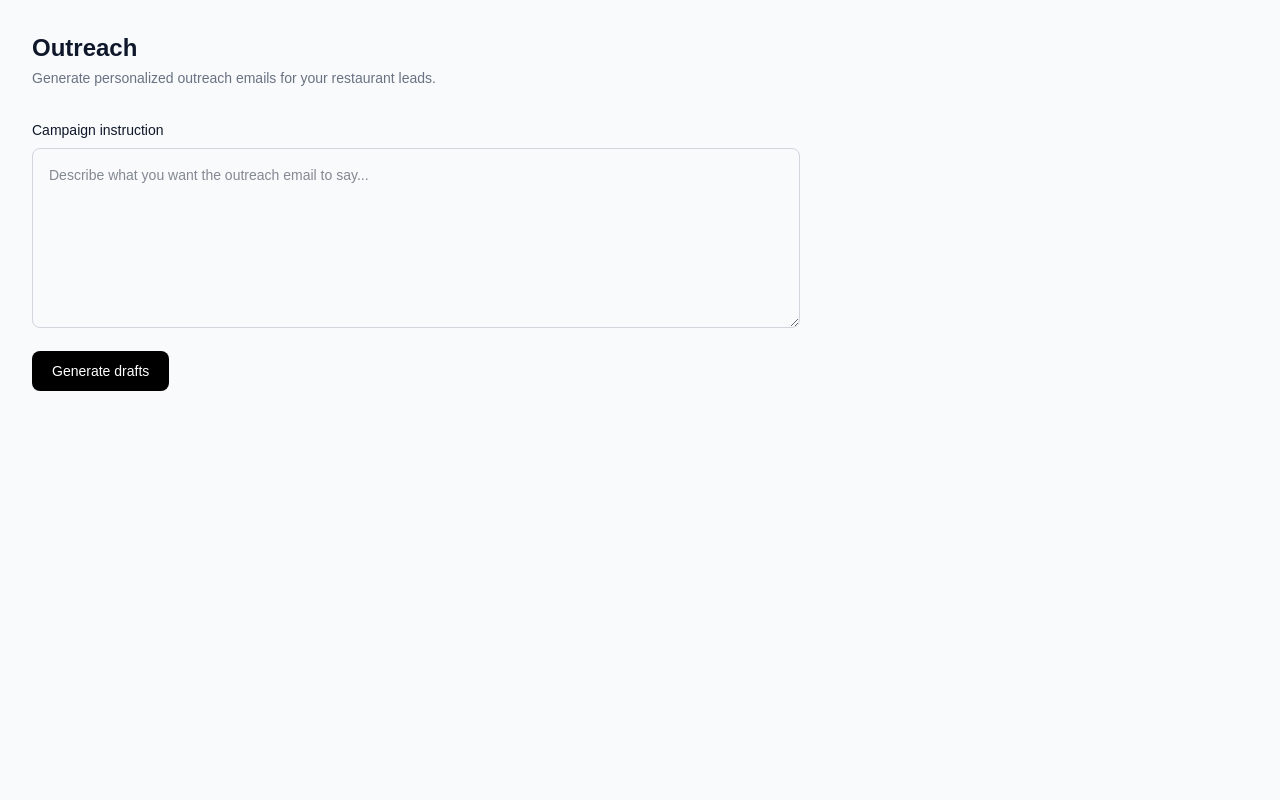
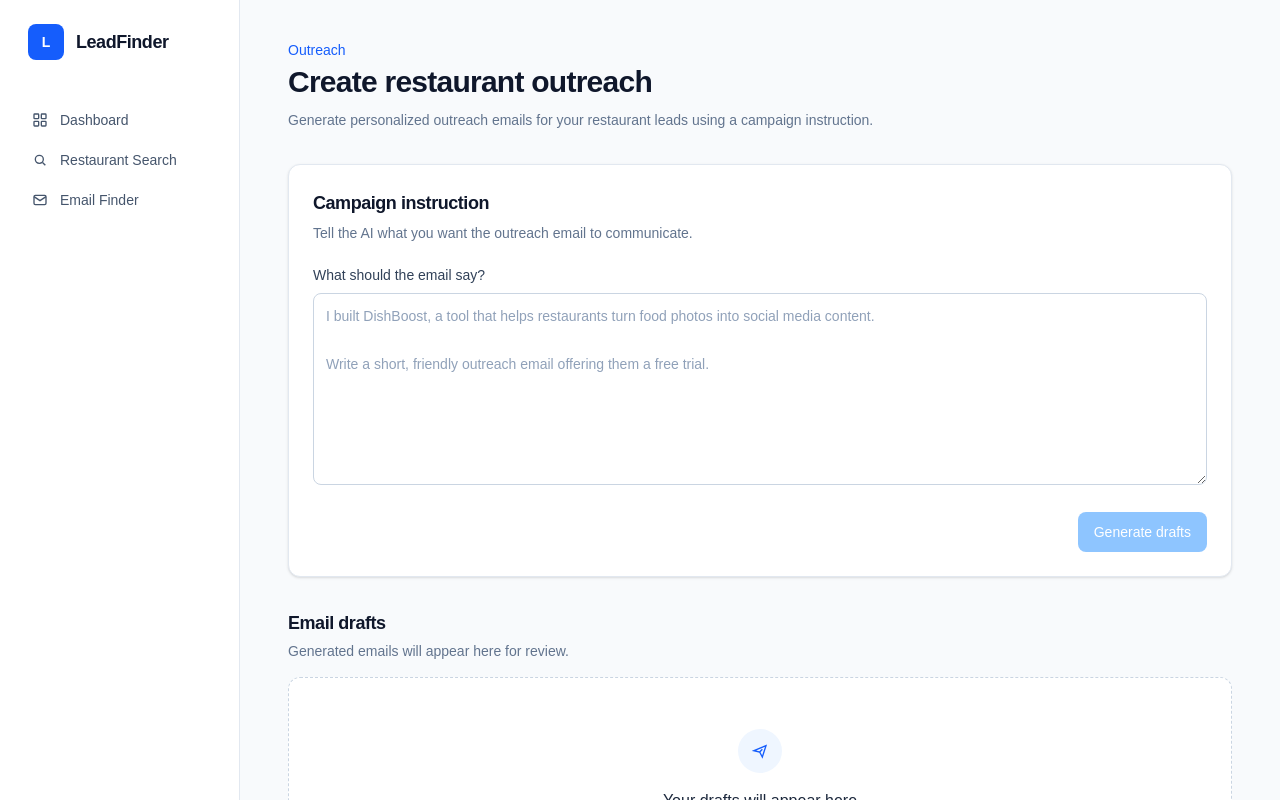
Before and after one commit to Jheintze/leadfinder, a Next.js app: page /outreach in a window 1280 px wide. Shown: the top 800 px of the page. Built offline with nearby package versions, Linux system fonts and the light colour scheme.

Commit message:
make outreach page visually consistent with rest

```diff
--- a/src/app/outreach/page.tsx
+++ b/src/app/outreach/page.tsx
@@ -1,37 +1,151 @@
 "use client";
 
 import { useState } from "react";
+
+import { AppSidebar } from "../../components/app-sidebar";
 
 export default function OutreachPage() {
   const [instruction, setInstruction] = useState("");
 
   return (
-    <div className="p-8">
-      <div className="mb-8">
-        <h1 className="text-2xl font-semibold">Outreach</h1>
-        <p className="mt-1 text-sm text-gray-500">
-          Generate personalized outreach emails for your restaurant leads.
+    <main className="min-h-screen bg-slate-50 text-slate-900">
+      <div className="mx-auto flex min-h-screen max-w-[1600px]">
+        <AppSidebar activePage="outreach" />
+
+        <section className="min-w-0 flex-1 px-5 py-6 sm:px-8 lg:px-12 lg:py-10">
+          <MobileHeader />
+
+          {/* Page heading */}
+          <div className="mb-8 mt-8 sm:mt-0">
+            <p className="text-sm font-medium text-blue-600">Outreach</p>
+
+            <h1 className="mt-1 text-2xl font-semibold tracking-tight sm:text-3xl">
+              Create restaurant outreach
+            </h1>
+
+            <p className="mt-2 max-w-2xl text-sm leading-6 text-slate-500">
+              Generate personalized outreach emails for your restaurant leads
+              using a campaign instruction.
             </p>
           </div>
 
-      <div className="max-w-3xl">
-        <label className="mb-2 block text-sm font-medium">
+          {/* Campaign instruction */}
+          <section className="rounded-xl border border-slate-200 bg-white p-5 shadow-sm sm:p-6">
+            <div>
+              <h2 className="text-lg font-semibold tracking-tight">
                 Campaign instruction
+              </h2>
+
+              <p className="mt-1 text-sm leading-6 text-slate-500">
+                Tell the AI what you want the outreach email to communicate.
+              </p>
+            </div>
+
+            <div className="mt-5">
+              <label
+                htmlFor="instruction"
+                className="mb-2 block text-sm font-medium text-slate-700"
+              >
+                What should the email say?
               </label>
 
               <textarea
+                id="instruction"
                 value={instruction}
-          onChange={(e) => setInstruction(e.target.value)}
-          placeholder="Describe what you want the outreach email to say..."
-          className="min-h-[180px] w-full rounded-lg border border-gray-300 p-4 text-sm outline-none focus:border-gray-500"
+                onChange={(event) => setInstruction(event.target.value)}
+                placeholder={`I built DishBoost, a tool that helps restaurants turn food photos into social media content.
+
+Write a short, friendly outreach email offering them a free trial.`}
+                className="min-h-48 w-full resize-y rounded-lg border border-slate-300 bg-white px-3 py-2.5 text-sm leading-6 text-slate-900 outline-none transition-colors placeholder:text-slate-400 focus:border-blue-500 focus:ring-2 focus:ring-blue-100"
               />
+            </div>
 
+            <div className="mt-5 flex justify-end">
               <button
-          className="mt-4 rounded-lg bg-black px-5 py-2.5 text-sm font-medium text-white hover:bg-gray-800"
+                type="button"
+                disabled={!instruction.trim()}
+                className="inline-flex h-10 items-center justify-center gap-2 rounded-lg bg-blue-600 px-4 text-sm font-medium text-white transition-colors hover:bg-blue-700 disabled:cursor-not-allowed disabled:bg-blue-300"
               >
                 Generate drafts
               </button>
             </div>
+          </section>
+
+          {/* Drafts */}
+          <section className="mt-8">
+            <div className="mb-4">
+              <h2 className="text-lg font-semibold tracking-tight">
+                Email drafts
+              </h2>
+
+              <p className="mt-1 text-sm text-slate-500">
+                Generated emails will appear here for review.
+              </p>
+            </div>
+
+            <EmptyState />
+          </section>
+        </section>
+      </div>
+    </main>
+  );
+}
+
+/* Empty state */
+
+function EmptyState() {
+  return (
+    <div className="grid min-h-60 place-items-center rounded-xl border border-dashed border-slate-300 bg-white px-6 text-center">
+      <div>
+        <div className="mx-auto grid h-11 w-11 place-items-center rounded-full bg-blue-50 text-blue-600">
+          <SendIcon />
+        </div>
+
+        <h3 className="mt-4 font-medium text-slate-800">
+          Your drafts will appear here
+        </h3>
+
+        <p className="mt-1 max-w-sm text-sm leading-6 text-slate-500">
+          Write a campaign instruction above and generate personalized
+          outreach emails for your restaurant leads.
+        </p>
+      </div>
     </div>
   );
 }
+
+/* Mobile header */
+
+function MobileHeader() {
+  return (
+    <header className="flex items-center justify-between border-b border-slate-200 pb-5 md:hidden">
+      <div className="flex items-center gap-2">
+        <div className="grid h-8 w-8 place-items-center rounded-lg bg-blue-600 text-xs font-bold text-white">
+          L
+        </div>
+
+        <span className="font-semibold">LeadFinder</span>
+      </div>
+
+      <span className="text-xs font-medium text-slate-500">Outreach</span>
+    </header>
+  );
+}
+
+/* Icons */
+
+function SendIcon() {
+  return (
+    <svg
+      aria-hidden="true"
+      className="h-4 w-4"
+      fill="none"
+      viewBox="0 0 24 24"
+      stroke="currentColor"
+      strokeWidth="2"
+    >
+      <path d="M3 11.5 21 4l-5.5 17-4-7.5L3 11.5Z" />
+      <path d="m11.5 13.5 4-4" />
+    </svg>
+  );
+}
```
Lines whose indentation alone changed are shown as unchanged.
